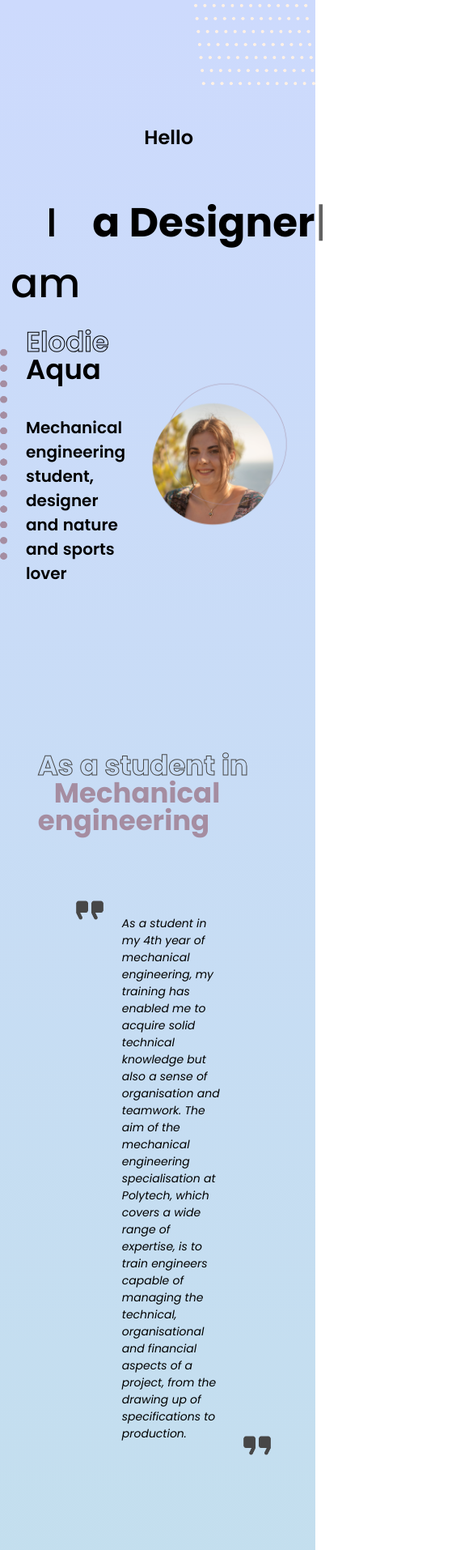
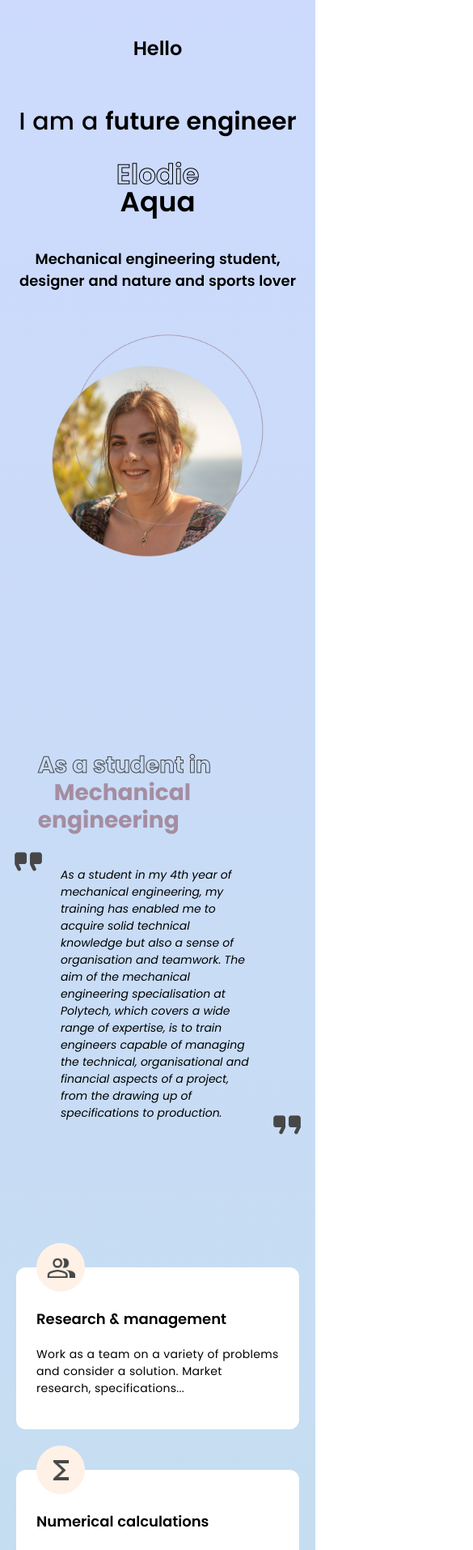
Before and after one commit to elodieEau/elodieEau.github.io, a React (Create React App) app: page / in a window 390 px wide. Shown: the top 1914 px of the page at 81% size, 585 px wide, since content can reach past the window. Built offline with nearby package versions, Linux system fonts and the light colour scheme.

Commit message:
Responsive

```diff
--- a/src/components/CarousselBox.js
+++ b/src/components/CarousselBox.js
@@ -1,18 +1,37 @@
-import React from "react";
+import React, { useEffect, useState } from "react";
 import leftArrow from "../images/leftArrow.png";
 import rightArrow from "../images/rightArrow.png";
 import Quote from "./Quote";
 import Title from "./Title";
 import { Fade } from "react-awesome-reveal";
 
-const CarousselBox = React.forwardRef((props, ref) => {
+function getWindowSize() {
+    const { innerWidth, innerHeight } = window;
+    return { innerWidth, innerHeight };
+}
+
+export default function CarousselBox(props) {
+    const [windowSize, setWindowSize] = useState(getWindowSize());
+
+    useEffect(() => {
+        function handleWindowResize() {
+            setWindowSize(getWindowSize());
+        }
+
+        window.addEventListener('resize', handleWindowResize);
+
+        return () => {
+            window.removeEventListener('resize', handleWindowResize);
+        };
+    }, []);
     const top = props.top || "";
     const bot = props.bot || "";
     const text = props.text || "";
     const image = props.image || null;
-    const invert = props.invert || false;
+    const invert = (props.invert && windowSize.innerWidth > 991) || false;
+
     return (
-        <div ref={ref} className="caroussel">
+        <div className="caroussel">
             <div className="bigArrowBox">
                 <div className="smallArrow">
                     <Fade direction="left" delay={50} duration={700} triggerOnce={true}>
@@ -76,6 +95,4 @@ const CarousselBox = React.forwardRef((props, ref) => {
         </div>
 
     );
-});
-
-export default CarousselBox;
+}
--- a/src/components/Quote.js
+++ b/src/components/Quote.js
@@ -4,7 +4,7 @@ import quoteRight from "../images/quoteRight.png";
 
 const Quote = React.forwardRef((props, ref) => {
     const text = props.text || "";
-    const mg = props.mg || " 70px 12vw 0 22vw";
+    const mg = props.mg || "70px 2vw 0 22vw";
     return (
         <div ref={ref} className="QuoteDiv" style={{ margin: mg }}>
             <div className="quoteIconL">
--- a/src/sections/Home.js
+++ b/src/sections/Home.js
@@ -20,7 +20,9 @@ const Home = React.forwardRef((props, ref) => (
                 </div>
                 <div>
                     <Fade direction="up" delay={200} duration={700} triggerOnce={true}>
-                        <div className="titleSecond"><span className="titleFirst">I am&nbsp;</span> a&nbsp;<Typewriter
+                        <div className="titleSecond">
+                            <span className="titleFirst">I am&nbsp;</span>
+                            a&nbsp;<Typewriter
                                 options={{
                                     autoStart: true,
                                     loop: true,
@@ -39,6 +41,7 @@ const Home = React.forwardRef((props, ref) => (
                                 }}
                             />
                         </div>
+                        <div className="typewritterOff">I am a&nbsp;<span class="webApp">future engineer</span></div>
                     </Fade>
                 </div>
             </div>
--- a/src/styles/Components.css
+++ b/src/styles/Components.css
@@ -76,7 +76,6 @@
 }
 
 
-
 .caroussel{
     display: flex;
     height: 450px;
@@ -108,7 +107,7 @@
 }
 
 .leftBox{
-    flex: 1;
+    flex: 5;
     display: flex;
     flex-direction: column;
     margin: 0 60px;
@@ -123,12 +122,58 @@
 }
 
 .rightBox{
-    flex: 1;
+    flex: 2;
     display: flex;
     justify-content: center;
     align-items: center;
 }
 
 .rightImage{
-    height: 400px;
+    max-height: 350px;
 }
+
+@media screen and (max-width: 991px) {
+    .skillBox{
+        width: 230px;
+    }
+    .caroussel{
+        margin-top: 4vh;
+        height: auto;
+    }
+    .bigArrowBox{
+        display: none;
+    }
+    .midBox{
+        flex-direction: column;
+    }
+    .QuoteDiv{
+        margin: 70px 5vw 0 12vw !important;
+    }
+    .rightImage{
+        margin-top: 20px;
+    }
+}
+
+@media screen and (max-width: 750px) {
+    .skillBox{
+        width: 450px;
+        margin-bottom: 60px;
+    }
+    .QuoteDiv{
+        margin: 10px !important;
+    }
+
+}
+
+ @media screen and (max-width: 580px) {
+    .titleDouble{
+        font-size: 28px;
+    }
+    .skillBox{
+        width: 350px;
+        margin-bottom: 50px;
+    }
+    .leftBox{
+        margin: 20px;
+    }
+ }
--- a/src/styles/Contact.css
+++ b/src/styles/Contact.css
@@ -108,3 +108,28 @@ textarea{
     font-family: PoppinsRegular;
     font-size: 18px;
 }
+
+@media screen and (max-width: 991px) {
+    .contactPage{
+        margin-top: 0vh;
+        flex-direction: column;
+    }
+    .leftContact{
+        margin-top: 50px;
+    }
+    .infoLL{
+        width: 20vw;
+    }
+    .infoBox{
+        margin-bottom: 3vh;
+    }
+}
+
+ @media screen and (max-width: 580px) {
+    .doubleInput input{
+        width: 100%;
+    }
+    .doubleInput{
+        flex-direction: column;
+    }
+ }
--- a/src/styles/Home.css
+++ b/src/styles/Home.css
@@ -116,21 +116,60 @@
     -webkit-text-fill-color: transparent;
 }
 
+.typewritterOff{
+    font-size: 30px;
+    font-family: PoppinsMedium;
+    display:none;
+}
+
+.webApp{
+    font-family: PoppinsSemiBold;
+}
+
 @media screen and (max-width: 991px) {
 
 }
 
  @media screen and (max-width: 580px) {
-    .homeContainerTop{
-        padding-left: 7vw;
+    .typewritterOff{
+        display: block;
     }
-    .hiText{
-        font-size: 28px;
-    }
-    .typewritterOff{
-        display: flex;
-    }
-    .typewritter{
+    .titleSecond{
         display: none;
     }
+    .circlesLeft{
+        display: none;
+    }
+    .profilBox{
+        display:flex;
+        justify-content: center;
+        align-items: center;
+        flex-direction: column;
+        padding-right: 0;
+    }
+    .homeContainerTop{
+        width: 100%;
+        padding-top: 5vh;
+        margin-bottom: 3vh;
+        flex: 1;
+    }
+    .titleHome{
+        max-width: 100%;
+    }
+    .homeName{
+        text-align: center;
+        font-size: 34px;
+    }
+    .homeDesc{
+        text-align: center;
+        font-size: 18px;
+        margin-top: 40px;
+        margin-bottom: 40px;
+    }
+    .circlesTop{
+        display: none;
+    }
+    .homePage{
+        display: block;
+    }
  }
--- a/src/styles/Mecanical.css
+++ b/src/styles/Mecanical.css
@@ -12,3 +12,19 @@
     justify-content: space-evenly;
     margin-top: 150px;
 }
+
+@media screen and (max-width: 991px) {
+
+}
+
+@media screen and (max-width: 750px) {
+    .skillRow{
+        flex-direction: column;
+        justify-content: center;
+        align-items: center;
+    }
+}
+
+ @media screen and (max-width: 580px) {
+
+ }
```
Lines whose indentation alone changed are shown as unchanged.
